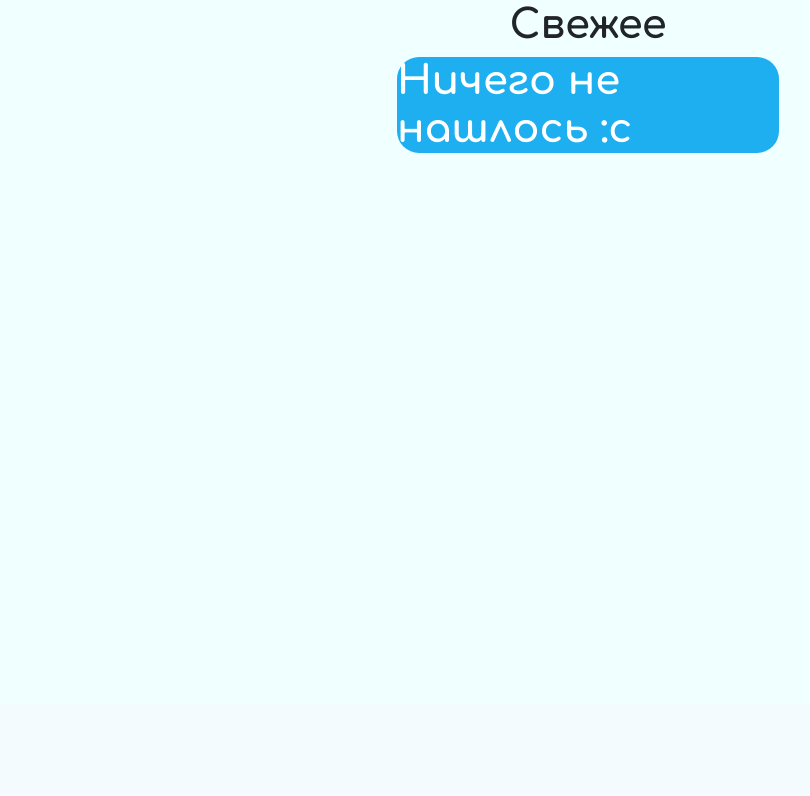
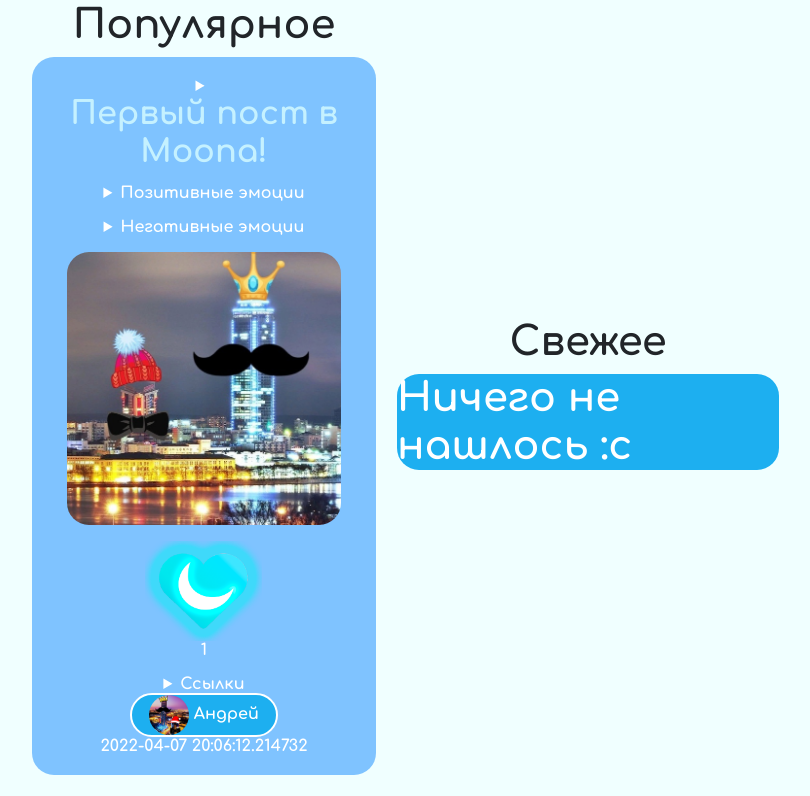
Before and after one commit to AndreiDuvakin/MoonaProjectDevelopment, a Flask app: page /publications in a window 1280 px wide. Shown: the part 96-892 px from the top of the page, without its empty margins (52-862 px from the left). Before the commit the page ends 249 px from the top, so only its background shows below. Run offline with Flask 2, Linux system fonts and the light colour scheme; a user stored in the database is signed in; data comes from the database, SQL or seed files in the repository; both versions use the stored data as it was after the commit; tables that the repository leaves empty hold one stand-in row (values such as "Sample post"); some libraries are stand-ins or nearby versions.

Commit message:
Блок "популярное" в разделе публикаций

```diff
--- a/data/__all_models.py
+++ b/data/__all_models.py
@@ -1 +1 @@
-from . import users, diary_post, questions, answer_quest, like
+from . import users, diary_post, questions, answer_quest, like, popularity
--- a/main.py
+++ b/main.py
@@ -11,6 +11,7 @@ from data import db_session
 from data.answer_quest import Answer
 from data.diary_post import DiaryPost
 from data.like import Like
+from data.popularity import Popularity
 from data.questions import Quest
 from data.users import User
 from forms.add_question import AddQuest
@@ -76,10 +77,28 @@ def new_like(user_id, post_id, ret_href):
     session = db_session.create_session()
     find = session.query(Like).filter(Like.post == post_id, Like.user == user_id).first()
     if find:
+        if (find.date - datetime.datetime.now()).days <= 30:
+            pop = session.query(Popularity).filter(Popularity.post == post_id).first()
+            pop.popularity = 10 * sum(1 if (i.date - datetime.datetime.now()).days <= 30 else 0 for i in
+                                      session.query(Like).filter(Like.post == post_id).all()) - 10
+            if not pop.popularity:
+                session.delete(pop)
         session.delete(find)
         session.commit()
         return redirect(f"/{ret_href}")
     else:
+        popular = session.query(Popularity).filter(Popularity.post == post_id).first()
+        if not popular:
+            pop = Popularity()
+            pop.post = post_id
+            pop.popularity = 10
+            pop.edit_date = datetime.datetime.now()
+            session.add(pop)
+        else:
+            if (find.date - datetime.datetime.now()).day <= 30:
+                pop = session.query(Popularity).filter(Popularity.post == post_id).first()
+                pop.popularity = 10 * sum(1 if (i.date - datetime.datetime.now()).day <= 30 else 0 for i in
+                                          session.query(Like).filter(Like.post == post_id).all()) + 10
         like = Like()
         like.user = user_id
         like.post = post_id
@@ -107,29 +126,62 @@ def publications():
             if abs((i.date - datetime.datetime.now()).days) <= day:
                 fresh_posts.append(copy_pos.pop(copy_pos.index(i)))
     emotion_fresh = []
-    for i in fresh_posts:
-        emotion = {id: i.id, 'pos_emot': [], 'nig_emot': [], 'link': [],
-                   'author': session.query(User).filter(User.id == i.author).first(), 'like': None, 'is_like': 0}
-        if i.pos_emot:
-            emotion['pos_emot'] = i.pos_emot.split()
-        else:
-            emotion['pos_emot'] = None
-        if i.nig_emot:
-            emotion['nig_emot'] = i.nig_emot.split()
-        else:
-            emotion['nig_emot'] = None
-        if i.link:
-            emotion['link'] = i.link.split()
-        else:
-            emotion['link'] = None
-        like = session.query(Like).filter(Like.post == i.id).all()
-        if like:
-            emotion['like'] = len(like)
-        if current_user.is_authenticated:
-            if session.query(Like).filter(Like.post == i.id, Like.user == current_user.id).first():
-                emotion['is_like'] = 1
-        emotion_fresh.append(emotion)
-    return render_template('publications.html', fresh_post=fresh_posts, emotion_fresh=emotion_fresh, title='moona')
+    if fresh_posts:
+        for i in fresh_posts:
+            emotion = {id: i.id, 'pos_emot': [], 'nig_emot': [], 'link': [],
+                       'author': session.query(User).filter(User.id == i.author).first(), 'like': None, 'is_like': 0}
+            if i.pos_emot:
+                emotion['pos_emot'] = i.pos_emot.split()
+            else:
+                emotion['pos_emot'] = None
+            if i.nig_emot:
+                emotion['nig_emot'] = i.nig_emot.split()
+            else:
+                emotion['nig_emot'] = None
+            if i.link:
+                emotion['link'] = i.link.split()
+            else:
+                emotion['link'] = None
+            like = session.query(Like).filter(Like.post == i.id).all()
+            if like:
+                emotion['like'] = len(like)
+            if current_user.is_authenticated:
+                if session.query(Like).filter(Like.post == i.id, Like.user == current_user.id).first():
+                    emotion['is_like'] = 1
+            emotion_fresh.append(emotion)
+    pop = sorted(session.query(Popularity).all(), key=lambda x: x.popularity, reverse=True)
+    if pop:
+        if len(pop) > 50:
+            pop = pop[:50]
+        pop_post = [session.query(DiaryPost).filter(DiaryPost.public == 1, DiaryPost.id == i.post).first() for i in pop]
+        emotion_pop = []
+        for i in pop_post:
+            emotion = {id: i.id, 'pos_emot': [], 'nig_emot': [], 'link': [],
+                       'author': session.query(User).filter(User.id == i.author).first(), 'like': None, 'is_like': 0}
+            if i.pos_emot:
+                emotion['pos_emot'] = i.pos_emot.split()
+            else:
+                emotion['pos_emot'] = None
+            if i.nig_emot:
+                emotion['nig_emot'] = i.nig_emot.split()
+            else:
+                emotion['nig_emot'] = None
+            if i.link:
+                emotion['link'] = i.link.split()
+            else:
+                emotion['link'] = None
+            like = session.query(Like).filter(Like.post == i.id).all()
+            if like:
+                emotion['like'] = len(like)
+            if current_user.is_authenticated:
+                if session.query(Like).filter(Like.post == i.id, Like.user == current_user.id).first():
+                    emotion['is_like'] = 1
+            emotion_pop.append(emotion)
+    else:
+        pop_post = []
+        emotion_pop = []
+    return render_template('publications.html', fresh_post=fresh_posts, emotion_fresh=emotion_fresh, title='moona',
+                           pop_post=pop_post, emotion_pop=emotion_pop)
 
 
 @app.route('/answer_quest/<int:id>', methods=['GET', 'POST'])
--- a/templates/publications.html
+++ b/templates/publications.html
@@ -3,7 +3,104 @@
 
 {% block content %}
 <table>
-    <td id="row1"></td>
+    <td id="row1">
+         <h1 class="post_zag">Популярное</h1>
+        <div class="fresh_block" id="pop">
+            {% if pop_post != [] %}
+            {% for item in pop_post %}
+            <div class="card-body post">
+                <details>
+                    <summary>
+                        {% if item.name != None %}
+                        <h2 class="card-title post_zag" style="color:#c5f1ff">{{item.name}}</h2>
+                        {% endif %}
+                    </summary>
+                    {% if item.text != None %}
+                    <strong class="card-text" style="color:#ffffff">{{item.text}}</strong>
+                    {% endif %}
+                </details>
+                {% if emotion_pop[loop.index0]['pos_emot'] != None %}
+                <div class="pos_emot">
+                    <details>
+                        <summary class="emot_block">
+                            <strong class="emot_block">Позитивные эмоции</strong>
+                        </summary>
+                        <p></p>
+                        {% for item2 in emotion_pop[loop.index0]['pos_emot'] %}
+                        <strong class="alert alert-success" role="alert" style="border-radius: 22px;">{{item2}}</strong>
+                        {% endfor %}
+                    </details>
+                </div>
+                <p></p>
+                {% endif %}
+                {% if emotion_pop[loop.index0]['nig_emot'] != None %}
+                <div class="nig_emot">
+                    <details>
+                        <summary class="emot_block">
+                            <strong class="emot_block">Негативные эмоции</strong>
+                        </summary>
+                        <p></p>
+                        {% for item2 in emotion_pop[loop.index0]['nig_emot'] %}
+                        <strong class="alert alert-danger" role="alert" style="border-radius: 22px;">{{item2}}</strong>
+                        {% endfor %}
+                    </details>
+                </div>
+                <p></p>
+                {% endif %}
+                {% if item.photo != None %}
+                <p></p>
+                <div class="photo">
+                    <img width="90%" src="{{ item.photo }}"
+                         style="border-radius: 22px;">
+                </div>
+                <p></p>
+                {% endif %}
+                {% if current_user.is_authenticated %}
+                <div class="like">
+                    <a type="button"
+                       href="/new_like/{{current_user.id}}/{{item.id}}/publications">
+                        {% if emotion_pop[loop.index0]['is_like'] %}
+                        <img src="../static/img/like_add.png" width="117" height="100">
+                        {% else %}
+                        <img src="../static/img/like.png" width="94" height="80">
+                        {% endif %}
+                    </a>
+                    {% if emotion_pop[loop.index0]['like'] != None %}
+                    <p style="color:#ffffff">{{emotion_pop[loop.index0]['like']}}</p>
+                    {% endif %}
+                </div>
+                {% endif %}
+                {% if emotion_pop[loop.index0]['link'] != None %}
+                <details>
+                    <summary class="emot_block">
+                        <strong class="emot_block">Ссылки</strong>
+                    </summary>
+                    <p></p>
+                    {% for item2 in emotion_pop[loop.index0]['link'] %}
+                    <div class="link">
+                        <a class="alert alert-light" role="alert" href="{{ item2 }}" style="border-radius: 22px;">Ссылка
+                            {{ loop.index }}</a>
+                    </div>
+                    <p></p>
+                    {% endfor %}
+                </details>
+                {% endif %}
+                <div class="author" style="style=position:absolute; width:148px; height:44px; left:255px; -webkit-border-radius:
+             22px;-moz-border-radius: 22px;border-radius: 22px; border:2px solid #FFFFFF; background-color:#1daff0; top:
+             98px;"><img src="../{{ emotion_pop[loop.index0]['author'].photo }}" width="40" height="40"
+                         style="border-radius: 22px">
+                    <strong style="color: #ffffff">{{ emotion_pop[loop.index0]['author'].name }}</strong>
+                </div>
+                <strong style="color:#ffffff">{{item.date}}</strong>
+            </div>
+            {% endfor %}
+        </div>
+        {% else %}
+        <div class="bad_centre" style="background-color:#1daff0; border-radius: 22px;color:#ffffff">
+            <h1 class="hz1">Ничего не нашлось :с</h1>
+        </div>
+        {% endif %}
+    </td>
     <td id="row2">
         <h1 class="post_zag">Свежее</h1>
         <div class="fresh_block" id="fresh">
```
Also changed, not shown: data/popularity.py (added, +15 -0 lines), db/moona_data.db, static/img/MoonCcircl.png (added), 1 other file.
